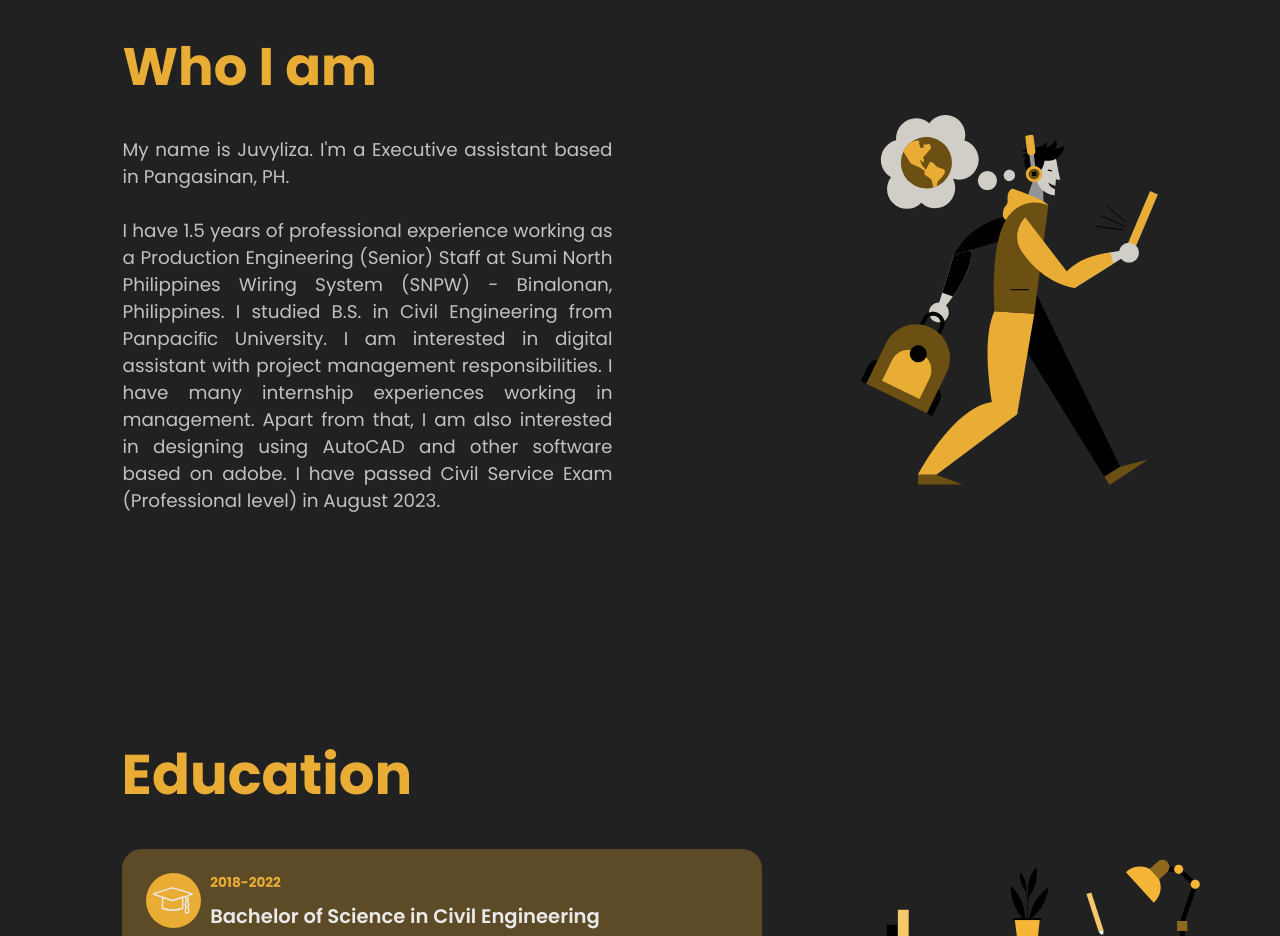
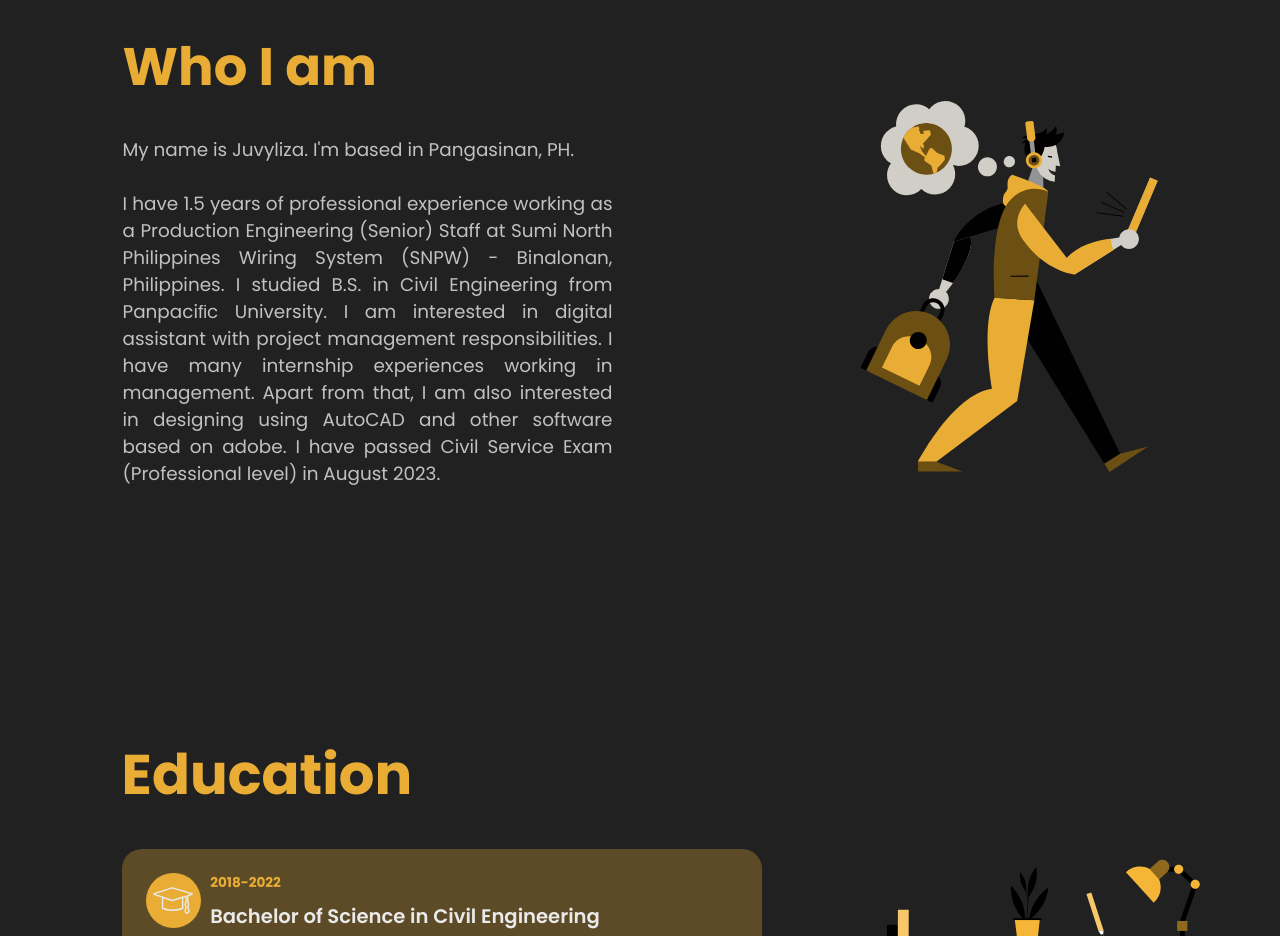
Before and after one commit to juvylizaangelo/juvylizaangelo.github.io, a React (Create React App) app: page / in a window 1280 px wide. Shown: the part 900-1836 px from the top of the page. Built offline with nearby package versions, Linux system fonts and the light colour scheme; a web font is replaced by a local one.

Commit message:
Update aboutData.js

```diff
--- a/src/data/aboutData.js
+++ b/src/data/aboutData.js
@@ -1,6 +1,6 @@
 export const aboutData = {
     title: "Who I am",
-    description1: "My name is Juvyliza. I'm a Executive assistant based in Pangasinan, PH.",
+    description1: "My name is Juvyliza. I'm based in Pangasinan, PH.",
     description2: "I have 1.5 years of professional experience working as a Production Engineering (Senior) Staff at  Sumi North Philippines Wiring System (SNPW) - Binalonan, Philippines. I studied B.S. in Civil Engineering from Panpaciﬁc University. I am interested in digital assistant with project management responsibilities. I have many internship experiences working in management. Apart from that, I am also interested in designing using AutoCAD and other software based on adobe. I have passed Civil Service Exam (Professional level) in August 2023.",
     image: 1
 }
```
